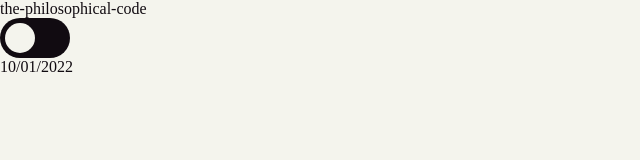
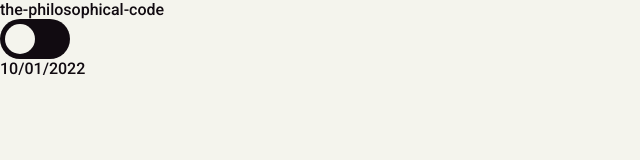
Before and after one commit to houzyk/blog, a Next.js app: page / in a window 1280 px wide. Shown: the top 160 px of the page, without its empty margins (0-640 px from the left). Built offline with nearby package versions, Linux system fonts and the light colour scheme.

Commit message:
ADD roboto font

```diff
--- a/components/skip_nav.tsx
+++ b/components/skip_nav.tsx
@@ -2,7 +2,7 @@
 import React, { FunctionComponent } from "react"
 
 // css
-import styles from "../styles/components/SkipNav.module.css";
+import styles from "../styles/components/SkipNav.module.css"
 
 const SkipNav: FunctionComponent = () => {
   return (
--- a/styles/globals.css
+++ b/styles/globals.css
@@ -1,12 +1,19 @@
+/* fonts */
+@import url('https://fonts.googleapis.com/css2?family=Roboto:wght@500&display=swap');
+
 /* css reset */
 body {
   margin: 0;
   padding: 0;
   overflow: hidden;
   box-sizing: border-box;
+  font-family: 'Roboto', sans-serif;
+  background-color: var(--light);
+  color: var(--night);
 }
 
-/* css variables */
+/* * css variables */
+/* colors */
 :root {
   /* light mode variable */
   --light: #F4F4ED;
@@ -14,12 +21,7 @@
   --night: #110B11;
 }
 
-/* light mode is default */
-body {
-  background-color: var(--light);
-  color: var(--night);
-}
-
+/* light mode as default */
 body.night {
   background-color: var(--night);
   color: var(--light);
```
